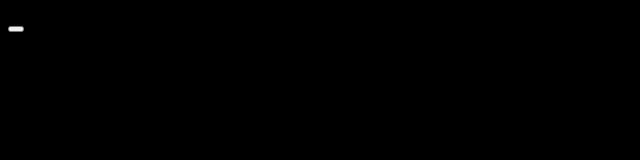
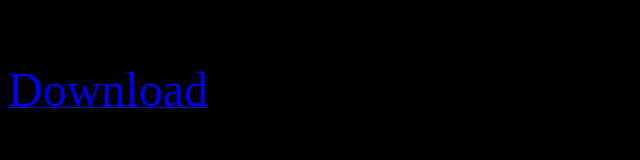
Before and after one commit to Ehacker-1/web, a plain HTML site: page 3gx download.html in a window 1280 px wide. Shown: the whole page, without its empty margins (0-640 px from the left). Drawn offline with Linux system fonts and the light colour scheme.

Commit message:
Update 3gx download.html

```diff
--- a/3gx download.html
+++ b/3gx download.html
@@ -21,9 +21,8 @@ Hi! Welcome
 -->
 <body>
 <!--ここから本題(?)-->
-<br><body bgcolor="Black">
- <button>
-<a href="3GX Build Master +2.rar"></a>
-  </button>
+<br><br><br><body bgcolor="Black">
+<a href="3GX Build Master +2.rar"><font size="10">Download</font></a>
+</div>
 </body>
 </html>
```
